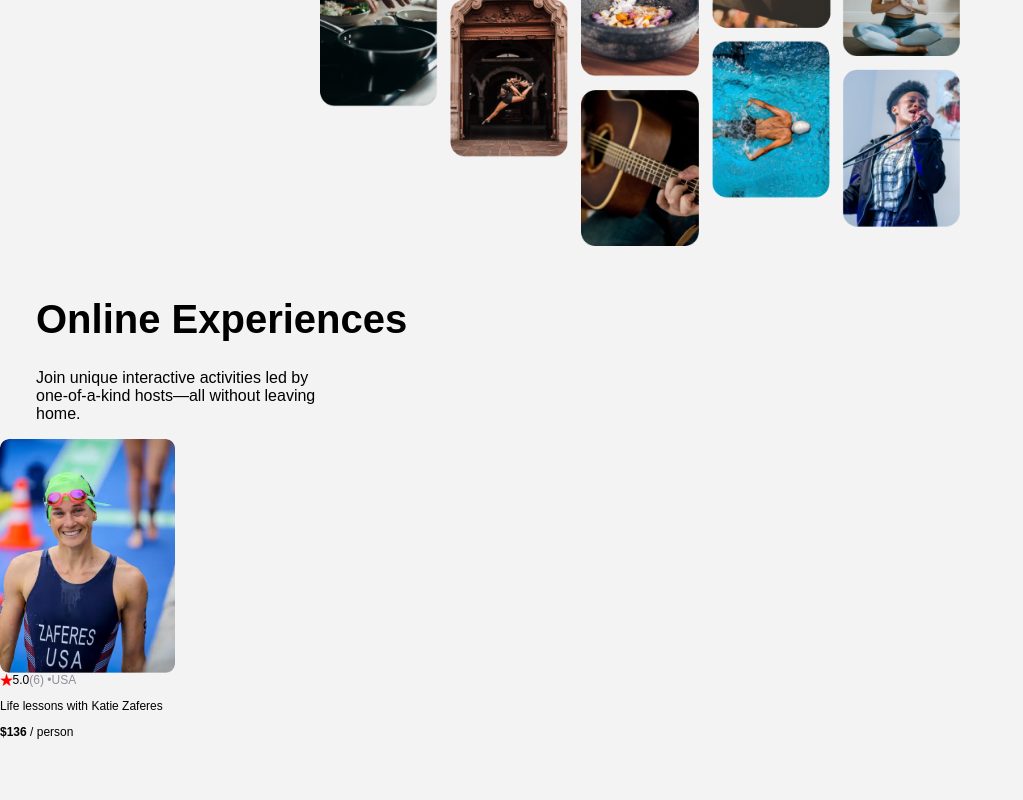
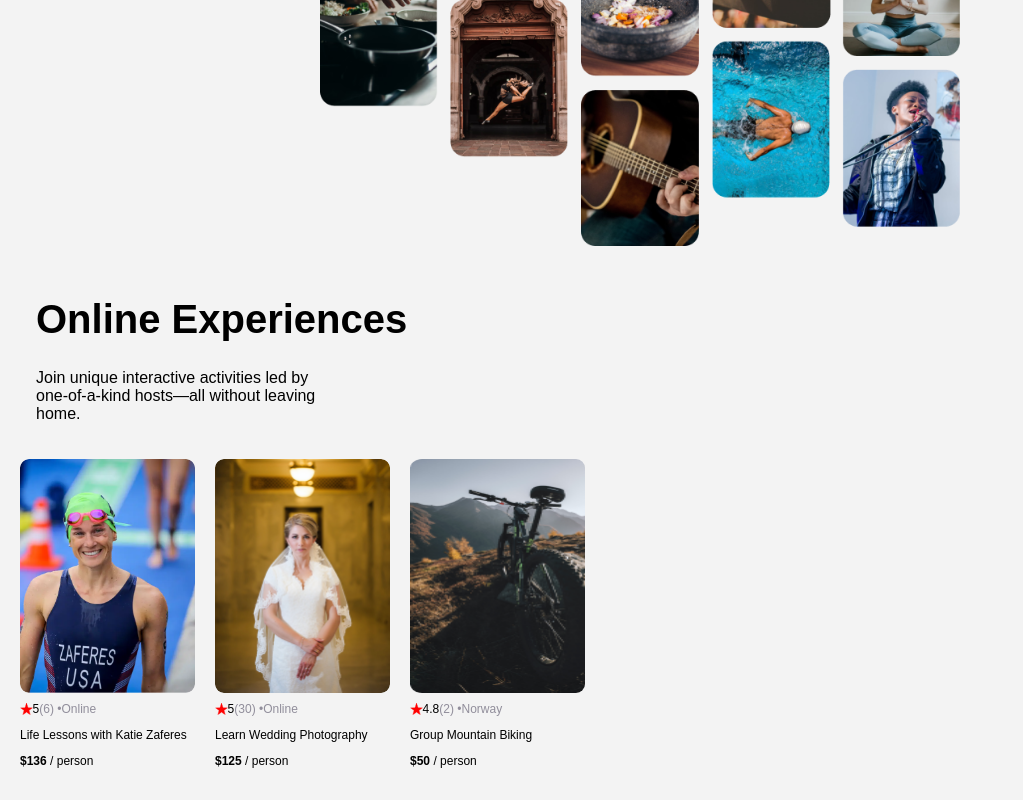
Before and after one commit to mariessad/React_Course, a React (Create React App) app: page / in a window 1280 px wide. Shown: the part 223-1023 px from the top of the page, without its empty margins (0-1023 px from the left). Before the commit the page ends 974 px from the top, so only its background shows below. Built offline with nearby package versions, Linux system fonts and the light colour scheme.

Commit message:
map over card data and return. Add CSS to cards container

```diff
--- a/public/style.css
+++ b/public/style.css
@@ -23,6 +23,9 @@ nav {
 }
 .bold {
   font-weight: bold;
+}
+section {
+  padding: 20px;
 }
 /* Hero section */
 
@@ -52,14 +55,30 @@ nav {
 
 /* card section */
 
+.cards-list {
+  display: flex;
+  flex-wrap: nowrap;
+  gap: 20px;
+  overflow-x: auto;
+}
 .card {
   width: 175px;
   font-size: 12px;
+  flex: 0 0 auto;
+  display: flex;
+  flex-direction: column;
 }
 
 .card--img {
   width: 100%;
+  height: 233.984px;
   border-radius: 9px;
+  margin-bottom: 9px;
+}
+
+.card--title {
+  overflow: hidden;
+  text-overflow: ellipsis;
 }
 
 .card--stats {
@@ -70,3 +89,7 @@ nav {
 .card--star {
   height: 12px;
 }
+
+.card--price {
+  margin-top: auto;
+}
--- a/src/App.js
+++ b/src/App.js
@@ -3,21 +3,27 @@ import Navbar from "./components/Navbar";
 import Hero from "./components/Hero";
 import Main from "./components/Main";
 import Card from "./components/Card";
+import data from "./components/Data";
 
 export default function App() {
+  const cards = data.map((card) => {
+    return (
+      <Card
+        img={card.coverImg}
+        rating={card.stats.rating}
+        reviewCount={card.stats.reviewCount}
+        location={card.location}
+        title={card.title}
+        price={card.price}
+      />
+    );
+  });
   return (
     <div className="container">
       <Navbar />
       <Hero />
       <Main />
-      <Card
-        img="image_12.png"
-        rating="5.0"
-        reviewCount={6}
-        country="USA"
-        title="Life lessons with Katie Zaferes"
-        price={136}
-      />
+      <section className="cards-list">{cards}</section>
     </div>
   );
 }
--- a/src/components/Card.js
+++ b/src/components/Card.js
@@ -8,10 +8,10 @@ export default function Card(props) {
         <img src="../red_star.png" className="card--star" />
         <span>{props.rating}</span>
         <span className="gray">({props.reviewCount}) • </span>
-        <span className="gray">{props.country}</span>
+        <span className="gray">{props.location}</span>
       </div>
-      <p>{props.title}</p>
-      <p>
+      <p className="card--title">{props.title}</p>
+      <p className="card--price">
         <span className="bold">${props.price}</span> / person
       </p>
     </div>
--- a/public/data.js
+++ b/src/components/Data.js
@@ -5,7 +5,7 @@ export default [
     description:
       'I will share with you what I call "Positively Impactful Moments of Disappointment." Throughout my career, many of my highest moments only came after setbacks and losses. But learning from those difficult moments is what gave me the ability to rise above them and reach my goals.',
     price: 136,
-    coverImg: "img_12.png",
+    coverImg: "katie-zaferes.png",
     stats: {
       rating: 5.0,
       reviewCount: 6,
```
Also changed, not shown: public/katie-zaferes.png (renamed from public/image_12.png).
